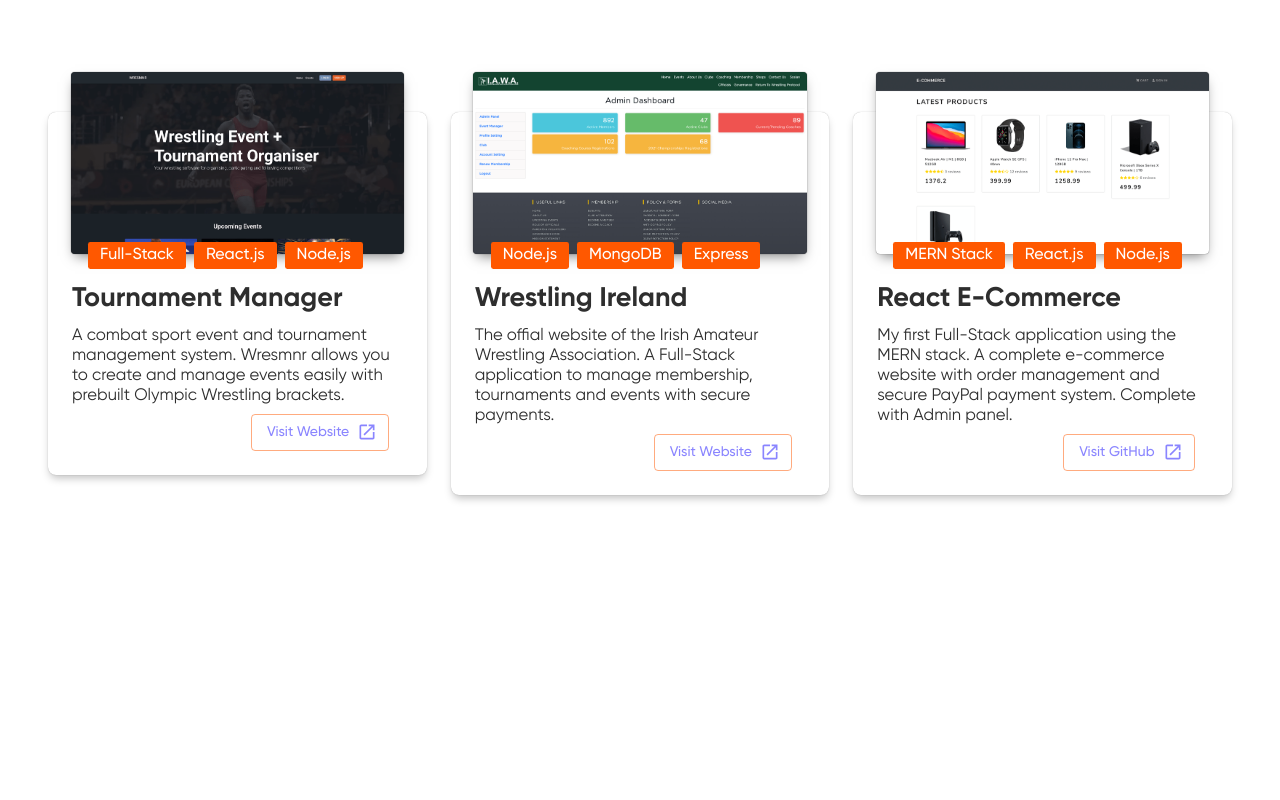
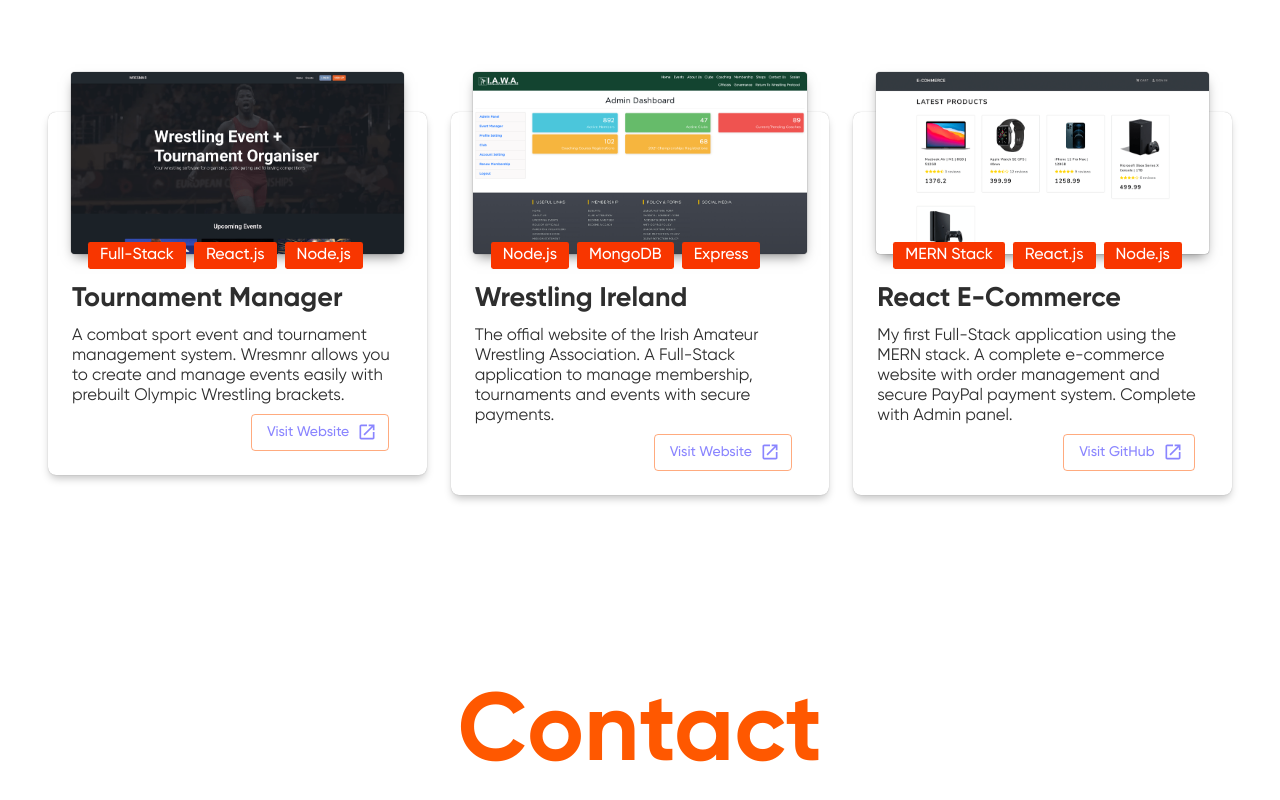
Before and after one commit to Tuaev/Portfolio, a React (Create React App) app: page / in a window 1280 px wide. Shown: the part 1612-2412 px from the top of the page. Before the commit the page ends 2316 px from the top, so only its background shows below. Built offline with nearby package versions, Linux system fonts and the light colour scheme.

Commit message:
Add contact section

```diff
--- a/public/index.html
+++ b/public/index.html
@@ -37,7 +37,7 @@
       work correctly both with client-side routing and a non-root public URL.
       Learn how to configure a non-root public URL by running `npm run build`.
     -->
-    <title>Soslan Tuaev</title>
+    <title>Home | Soslan Tuaev</title>
   </head>
   <body>
     <noscript>You need to enable JavaScript to run this app.</noscript>
--- a/src/components/WorkCard.js
+++ b/src/components/WorkCard.js
@@ -78,7 +78,7 @@ const useStyles = makeStyles(({ breakpoints, spacing, palette, shadows }) => ({
   },
   chip: {
     borderRadius: spacing(0.3),
-    background: palette.secondary.main,
+    background: '#f83600',
     padding: '5px 15px',
     paddingTop: spacing(0.5),
     paddingBottom: spacing(0.5),
--- /dev/null
+++ b/src/views/Main/Contact/index.js
@@ -0,0 +1,23 @@
+import { Box, makeStyles, Typography } from '@material-ui/core';
+import React from 'react';
+
+const useStyles = makeStyles((theme) => ({
+  root: {
+    marginTop: theme.spacing(18),
+    height: '100vh',
+  },
+}));
+
+function Contact() {
+  const classes = useStyles();
+  return (
+    <div className={classes.root} id="contact">
+      <Typography variant="h1" component="h2" align="center" color="textSecondary">
+        Contact
+      </Typography>
+      <Box my="3rem"></Box>
+    </div>
+  );
+}
+
+export default Contact;
--- a/src/views/Main/Work/index.js
+++ b/src/views/Main/Work/index.js
@@ -38,7 +38,7 @@ const workProject = [
 const useStyles = makeStyles((theme) => ({
   root: {
     marginTop: theme.spacing(18),
-    height: '100vh',
+    // height: '100vh',
   },
 }));
 
--- a/src/views/Main/index.js
+++ b/src/views/Main/index.js
@@ -3,6 +3,7 @@ import About from './About';
 import Work from './Work';
 import Home from './Home';
 import { Container, makeStyles } from '@material-ui/core';
+import Contact from './Contact';
 
 const useStyles = makeStyles(({ breakpoints, spacing }) => ({
   root: {
@@ -24,6 +25,7 @@ function Main() {
           <Home />
           <About />
           <Work />
+          <Contact />
         </Container>
       </main>
     </>
```
Also changed, not shown: 1 other file (tests, documents, lock files or other folders).
